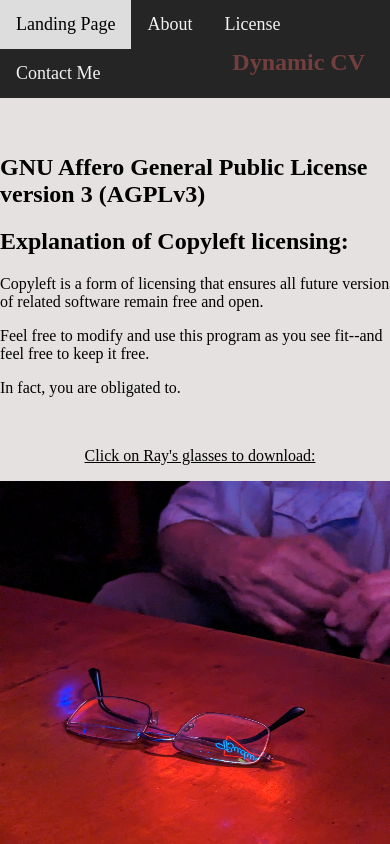
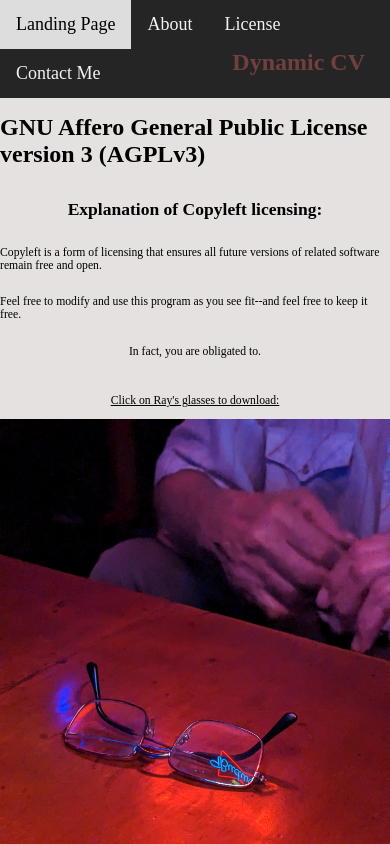
Before and after one commit to gitpuleo/unit1-final-reactproject-Nick-P, a React (Vite) app in the folder unit1-final-project/: page /License in a window 390 px wide. Shown: the top 844 px of the page. Built offline with nearby package versions, Linux system fonts and the light colour scheme.

Commit message:
Flexbox formatting, media queries, and further CSS touch ups implemented

```diff
--- a/unit1-final-project/src/Pages/About.css
+++ b/unit1-final-project/src/Pages/About.css
@@ -2,6 +2,10 @@
 
 
 .about-div {
-    margin: 40px auto;
+    display: flex;
+    justify-content: center;
+    align-items: flex-start;
+    box-sizing: border-box;
+    min-height: 100vh;
 
 }
--- a/unit1-final-project/src/Pages/Contact.css
+++ b/unit1-final-project/src/Pages/Contact.css
@@ -2,8 +2,7 @@
 .contact-form {
     display: flex;
     justify-content: center;
-    margin-top: 15%;
-
+    align-items: flex-start;
+    min-height: 100vh;
+    box-sizing: border-box;
 }
-
-.class
--- a/unit1-final-project/src/Pages/License.css
+++ b/unit1-final-project/src/Pages/License.css
@@ -1,6 +1,7 @@
 
 .img-class {
-    display: block;
+    max-width: 100%;
+    height: auto;
     margin: 0 auto;
     transition: box-shadow .05s ease;
 }
@@ -15,6 +16,10 @@
 }
 
 .main-div {
-    margin: 40px auto;
-
+    display: flex;
+    justify-content: center;
+    flex-direction: column;
+    align-items: center;
+    min-height: 100vh;
+    box-sizing: border-box;
 }
--- a/unit1-final-project/src/index.css
+++ b/unit1-final-project/src/index.css
@@ -13,3 +13,45 @@ html, body {
 body {
     font-family: serif;
 }
+
+@media (max-width: 1200px) {
+    body {
+        font-size: 1.5vw;
+    }
+
+    h1 {
+        font-size: 2vw;
+    }
+
+    .main-cv {
+        padding: 2vw;
+    }
+
+    .page-content {
+        padding: 2vw;
+    }
+
+}
+
+@media (max-width: 600px) {
+    body {
+        font-size: 3vw;
+    }
+
+    .main-cv {
+        padding: 3.5vw;
+    }
+
+    .sidenav {
+        width:100%;
+        text-align: center;
+    }
+
+    .main-format {
+        flex-direction: column;
+    }
+
+    img {
+       max-width: 100%;
+    }
+}
```
